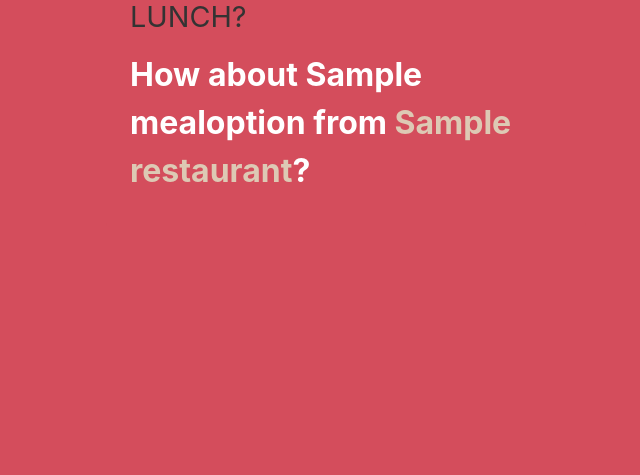
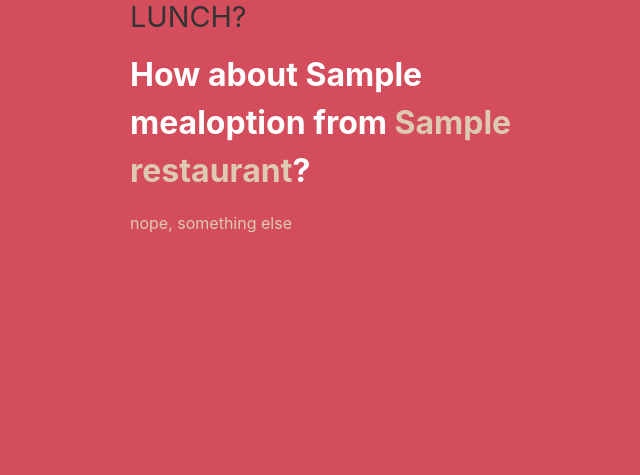
Before and after one commit to chlab/lunchy, a Django app: page / in a window 1280 px wide. Shown: the part 217-692 px from the top of the page, without its empty margins (294-934 px from the left). Run offline with Django 3.2, Linux system fonts and the light colour scheme; tables that the repository leaves empty hold one stand-in row (values such as "Sample post"); some libraries are stand-ins or nearby versions.

Commit message:
added link to reload page

```diff
--- a/lunch/templates/lunch/index.html
+++ b/lunch/templates/lunch/index.html
@@ -21,6 +21,9 @@
 	<p class="lead">Start by <a href="{% url 'lunch:add_restaurant' %}">adding one</a>!</p>
 	<!-- todo: link to add restaurants here -->
 {% endif %}
+	<div class="card-block text-xs-center">
+		<a class="card-link" href="{% url 'lunch:index' %}">nope, something else</a>
+	</div>
 
 {% endblock %}
 
```
